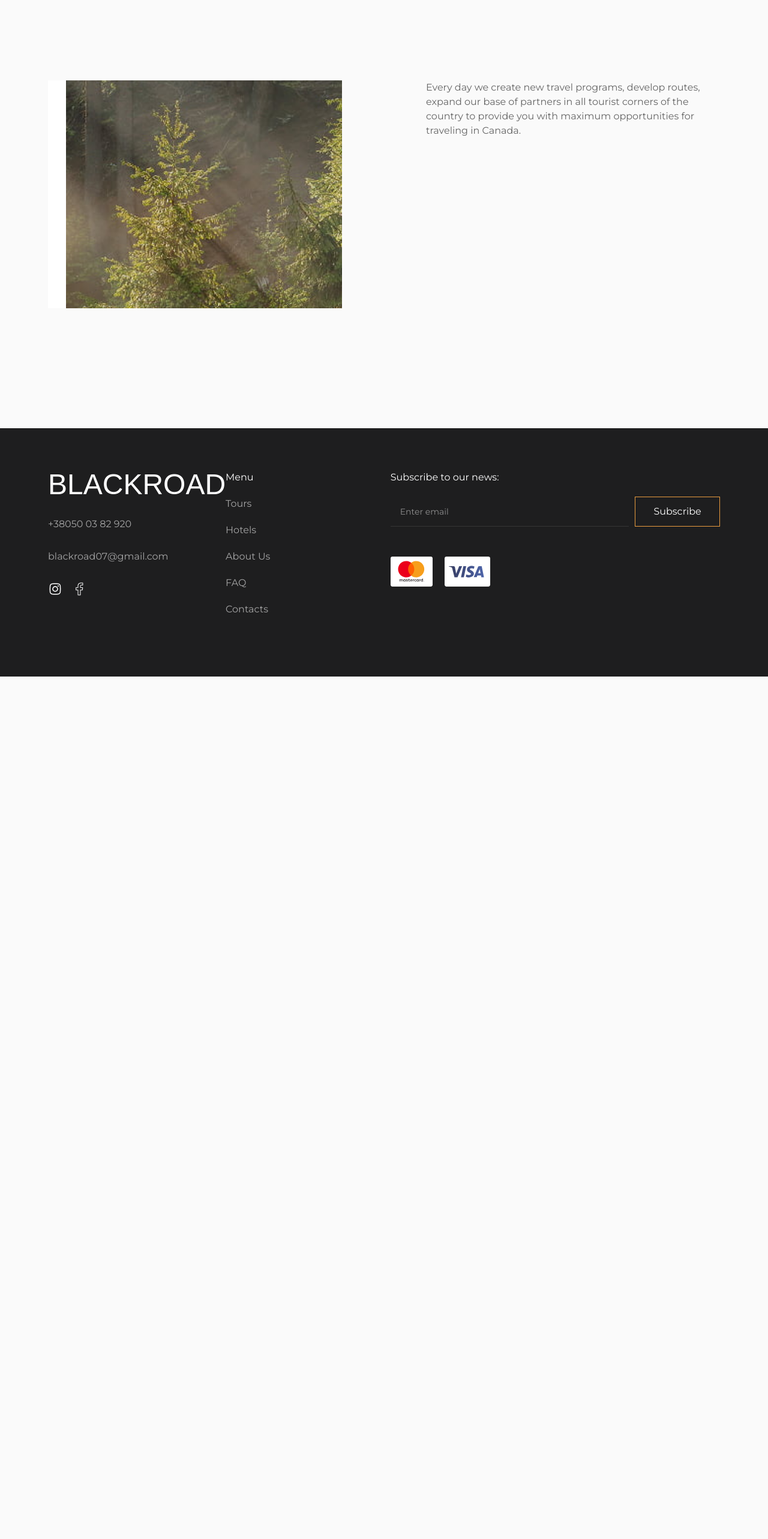
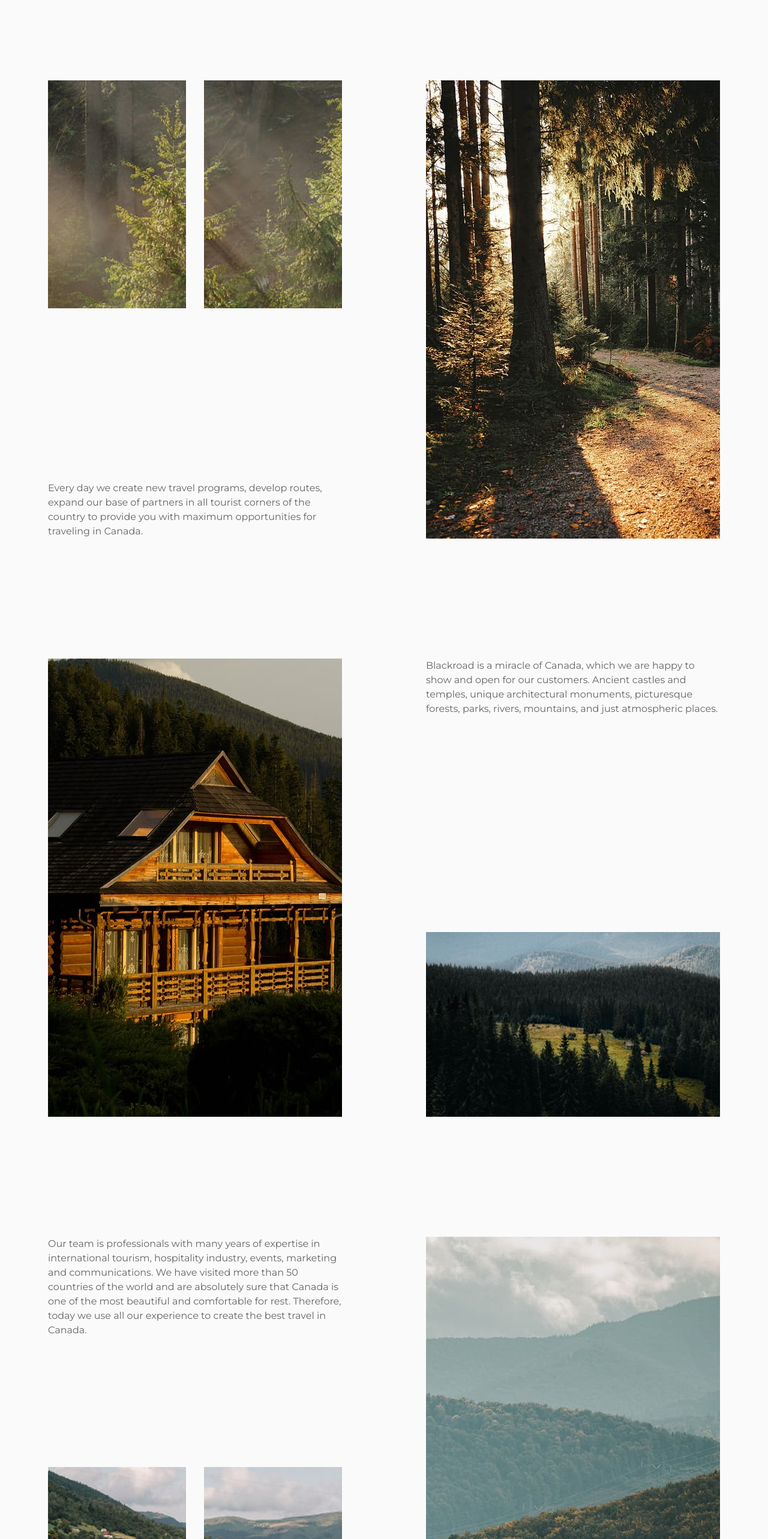
Before and after one commit to summermoved0n/project-Blackroad-Frontend, a Next.js app in the folder my-app/: page /about_us in a window 1280 px wide. Shown: the part 1380-3946 px from the top of the page at 60% size. Before the commit the page ends 2508 px from the top, so only its background shows below. Built offline with nearby package versions, Linux system fonts and the light colour scheme; a web font is replaced by a local one.

Commit message:
finished about us

```diff
--- /dev/null
+++ b/my-app/src/app/components/AboutUsFirstSection.tsx
@@ -0,0 +1,39 @@
+import Image from "next/image";
+import { Text } from "./Text";
+
+export default function AboutUsFirstSection() {
+  return (
+    <section className="grid md:grid-cols-2 md:gap-35">
+      <div className="flex flex-col gap-7.5 md:gap-0 justify-between">
+        <div className="relative w-full h-95">
+          <div className="hidden md:block absolute bg-[#fafafa] h-97 w-7.5 -top-1 left-1/2 transform -translate-x-1/2"></div>
+          <Image
+            className="object-cover object-center -z-10"
+            src="/images/We_change_left.jpg"
+            alt="Forest"
+            fill
+            sizes="(max-width: 768px) 100vw, 50vw"
+            loading="eager"
+          />
+        </div>
+
+        <Text as="p" color="black60" size="sm">
+          Every day we create new travel programs, develop routes, expand our
+          base of partners in all tourist corners of the country to provide you
+          with maximum opportunities for traveling in Canada.
+        </Text>
+      </div>
+
+      <div className="hidden md:block relative w-full h-191">
+        <Image
+          className="object-cover object-center -z-10"
+          src="/images/We_change_right.jpg"
+          alt="Forest"
+          fill
+          sizes="(max-width: 768px) 100vw, 50vw"
+          loading="eager"
+        />
+      </div>
+    </section>
+  );
+}
--- /dev/null
+++ b/my-app/src/app/components/AboutUsLastSection.tsx
@@ -0,0 +1,42 @@
+import Image from "next/image";
+import { Text } from "./Text";
+
+export default function AboutUsLastSection() {
+  return (
+    <section className="grid md:grid-cols-2 gap-7.5 md:gap-35">
+      <div className="flex flex-col gap-7.5 md:gap-0 justify-between">
+        <Text as="p" color="black60" size="sm">
+          Our team is professionals with many years of expertise in
+          international tourism, hospitality industry, events, marketing and
+          communications. We have visited more than 50 countries of the world
+          and are absolutely sure that Canada is one of the most beautiful and
+          comfortable for rest. Therefore, today we use all our experience to
+          create the best travel in Canada.
+        </Text>
+
+        <div className="hidden md:block relative w-full h-95">
+          <div className="absolute bg-[#fafafa] h-97 w-7.5 -top-1 left-1/2 transform -translate-x-1/2"></div>
+          <Image
+            className="object-cover object-bottom -z-10"
+            src="/images/We_change_bottom_left.jpg"
+            alt="Forest"
+            fill
+            sizes="(max-width: 768px) 100vw, 50vw"
+            loading="eager"
+          />
+        </div>
+      </div>
+
+      <div className="relative w-full h-191">
+        <Image
+          className="object-cover object-center -z-10"
+          src="/images/We_change_bottom_right.jpg"
+          alt="Forest"
+          fill
+          sizes="(max-width: 768px) 100vw, 50vw"
+          loading="eager"
+        />
+      </div>
+    </section>
+  );
+}
--- a/my-app/src/app/components/AboutUsMain.tsx
+++ b/my-app/src/app/components/AboutUsMain.tsx
@@ -1,14 +1,16 @@
-import Image from "next/image";
 import { Text } from "./Text";
+import AboutUsFirstSection from "./AboutUsFirstSection";
+import AboutUsMiddleSection from "./AboutUsMiddleSection";
+import AboutUsLastSection from "./AboutUsLastSection";
 
 export default function AboutUsMain() {
   return (
     <section className="pt-12.5 pb-12.5 mx-4 md:pt-37.5 md:pb-50 md:mx-20">
-      <div className="md:mb-50">
+      <div className="mb-7.5 md:mb-50">
         <Text as="h2" color="black" size="xl" className="uppercase md:mb-25">
           We change the idea of traveling in Canada!
         </Text>
-        <div className="grid grid-cols-3 justify-end gap-7.5">
+        <div className="grid md:grid-cols-3 justify-end gap-5 md:gap-7.5">
           <p></p>
           <Text as="p" color="black60" size="sm">
             Magical places and fantastic entertainment are two main components
@@ -24,22 +26,12 @@ export default function AboutUsMain() {
         </div>
       </div>
 
-      <div className="grid grid-cols-2 gap-35">
-        <div className="relative w-full h-95">
-          <div className="absolute bg-white h-full w-7.5"></div>
-          <Image
-            className="object-cover object-center -z-10"
-            src="/images/We_change_left.jpg"
-            alt=""
-            fill
-          />
-        </div>
+      <div className="flex flex-col gap-7.5 md:gap-50">
+        <AboutUsFirstSection />
 
-        <Text as="p" color="black60" size="sm">
-          Every day we create new travel programs, develop routes, expand our
-          base of partners in all tourist corners of the country to provide you
-          with maximum opportunities for traveling in Canada.
-        </Text>
+        <AboutUsMiddleSection />
+
+        <AboutUsLastSection />
       </div>
     </section>
   );
--- /dev/null
+++ b/my-app/src/app/components/AboutUsMiddleSection.tsx
@@ -0,0 +1,40 @@
+import Image from "next/image";
+import React from "react";
+import { Text } from "./Text";
+
+export default function AboutUsMiddleSection() {
+  return (
+    <section className="grid md:grid-cols-2 gap-7.5 md:gap-35">
+      <div className="relative w-full h-191">
+        <Image
+          className="object-cover object-center -z-10"
+          src="/images/We_change_big_house.jpg"
+          alt="Forest"
+          fill
+          sizes="(max-width: 768px) 100vw, 50vw"
+          loading="eager"
+        />
+      </div>
+
+      <div className="flex flex-col gap-7.5 md:gap-0 justify-between">
+        <Text as="p" color="black60" size="sm">
+          Blackroad is a miracle of Canada, which we are happy to show and open
+          for our customers. Ancient castles and temples, unique architectural
+          monuments, picturesque forests, parks, rivers, mountains, and just
+          atmospheric places.
+        </Text>
+
+        <div className="relative w-full h-77">
+          <Image
+            className="object-cover object-center -z-10"
+            src="/images/We_change_valley.jpg"
+            alt="Forest"
+            fill
+            sizes="(max-width: 768px) 100vw, 50vw"
+            loading="eager"
+          />
+        </div>
+      </div>
+    </section>
+  );
+}
```
